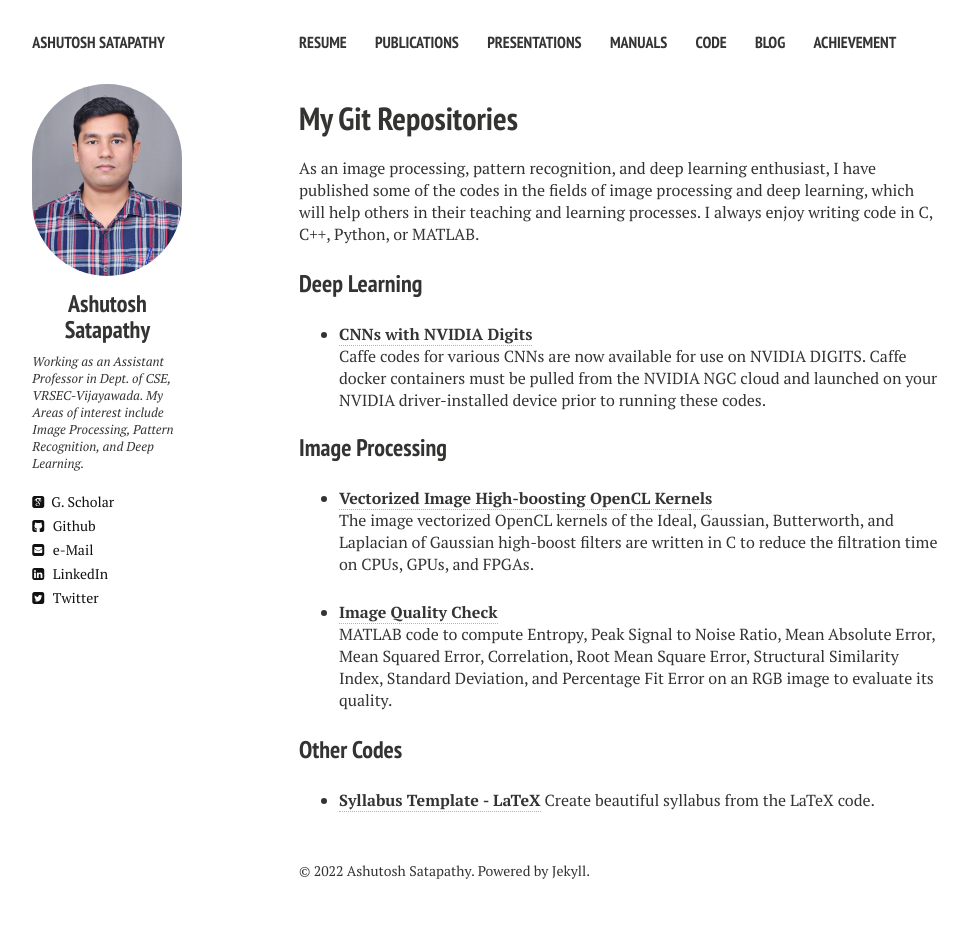
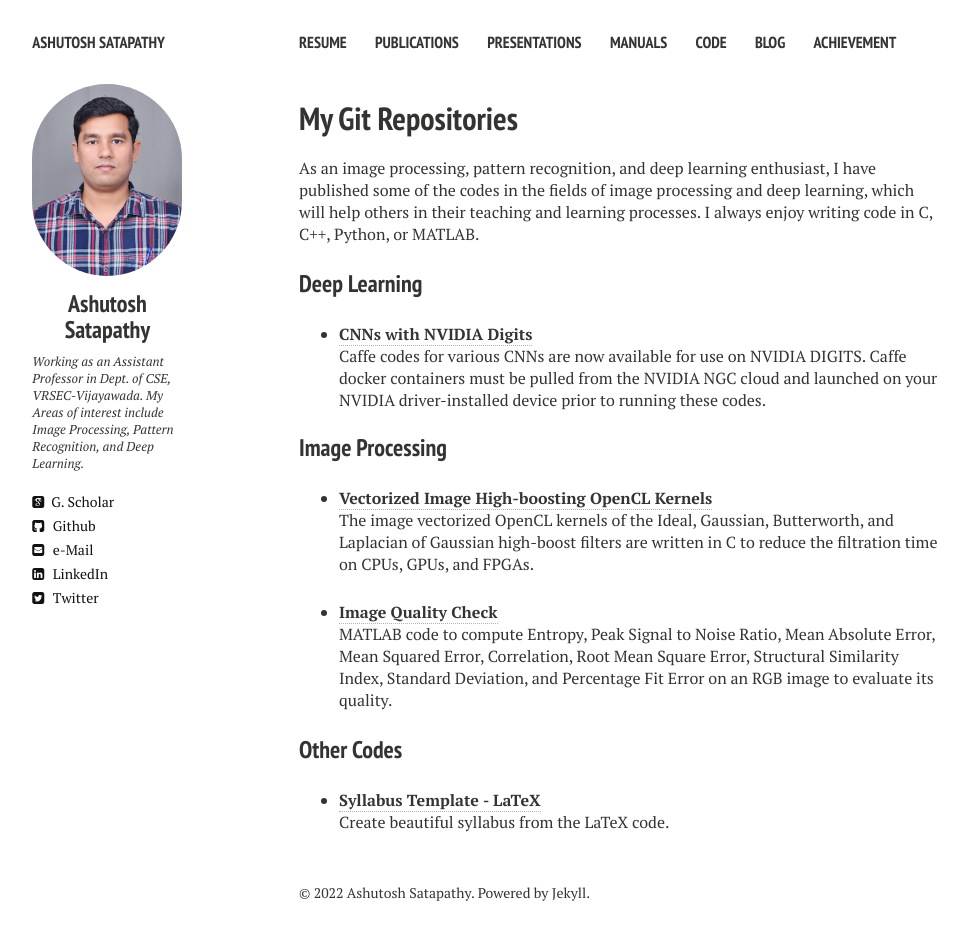
Before and after one commit to ashutoshsatapathy1990/ashutoshsatapathy1990.github.io, a Jekyll site: the page built from code.md, in a window 1280 px wide. Shown: the whole page, without its empty margins (21-989 px from the left). Built offline with Jekyll 4.4.1, drawn with Linux system fonts in a browser that asks for light colours; nearby versions of some CDN libraries; before the commit the page ends 929 px from its top, so only the background shows below that.

Commit message:
Update code.md

```diff
--- a/code.md
+++ b/code.md
@@ -24,5 +24,5 @@ MATLAB code to compute Entropy, Peak Signal to Noise Ratio, Mean Absolute Error,
 
 ### Other Codes
 
-* [**Syllabus Template - LaTeX**](https://github.com/ashutoshsatapathy1990/syllabus-template-LaTeX)
+* [**Syllabus Template - LaTeX**](https://github.com/ashutoshsatapathy1990/syllabus-template-LaTeX)<br>
 Create beautiful syllabus from the LaTeX code.
```
